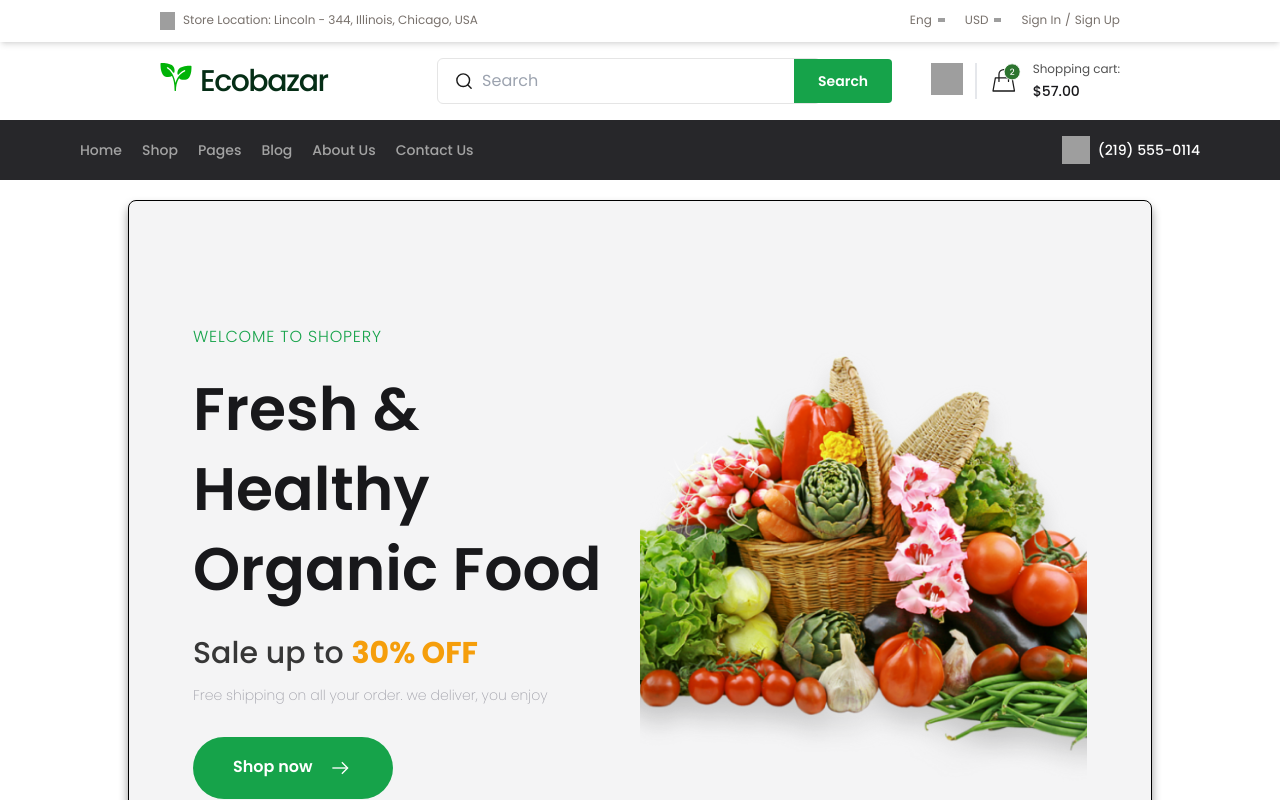
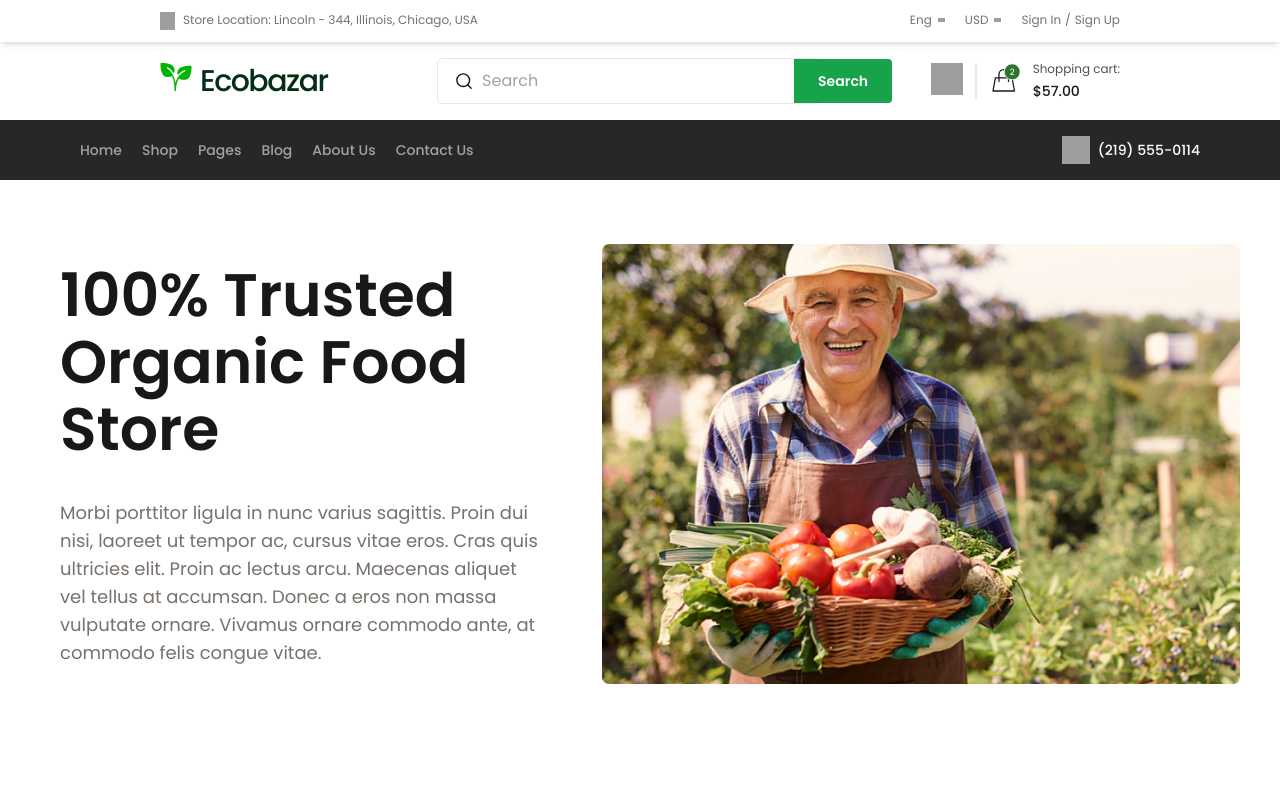
Before and after one commit to akshpnwr/organic-ecom, a React (Vite) app: page / in a window 1280 px wide. Shown: the top 800 px of the page. Built offline with nearby package versions, Linux system fonts and the light colour scheme; grey boxes are pictures that could not be loaded.

Commit message:
Add layout component and about us first section

```diff
--- a/src/App.tsx
+++ b/src/App.tsx
@@ -1,10 +1,13 @@
+import Layout from "./components/layout";
+import AboutUs from "./pages/About-us";
 import Homepage from "./pages/Homepage";
 
 function App() {
   return (
-    <div>
-      <Homepage />
-    </div>
+    <Layout>
+      {/* <Homepage /> */}
+      <AboutUs />
+    </Layout>
   );
 }
 
--- /dev/null
+++ b/src/components/layout.tsx
@@ -0,0 +1,15 @@
+import { ReactNode } from "react";
+import Footer from "./footer";
+import Navigation from "./navigation/navigation";
+
+const Layout: React.FC<{ children: ReactNode }> = ({ children }) => {
+  return (
+    <>
+      <Navigation />
+      {children}
+      <Footer />
+    </>
+  );
+};
+
+export default Layout;
--- /dev/null
+++ b/src/pages/About-us.tsx
@@ -0,0 +1,34 @@
+import image1 from "../assets/images/about-us/image-1.png";
+
+const AboutUs = () => {
+  return (
+    <div>
+      <section className="flex gap-5 max-md:flex-col max-md:gap-0 md:max-w-[1200px] md:my-16 md:mx-auto">
+        <div className="flex flex-col w-[45%] max-md:ml-0 max-md:w-full">
+          <div className="flex flex-col self-stretch px-5 my-auto max-md:mt-10 max-md:max-w-full">
+            <h1 className="text-6xl font-semibold leading-[67px] text-zinc-900 max-md:max-w-full max-md:text-4xl max-md:leading-[54px]">
+              100% Trusted Organic Food Store
+            </h1>
+            <p className="mt-9 text-lg leading-7 text-stone-500 max-md:max-w-full">
+              Morbi porttitor ligula in nunc varius sagittis. Proin dui nisi,
+              laoreet ut tempor ac, cursus vitae eros. Cras quis ultricies elit.
+              Proin ac lectus arcu. Maecenas aliquet vel tellus at accumsan.
+              Donec a eros non massa vulputate ornare. Vivamus ornare commodo
+              ante, at commodo felis congue vitae.
+            </p>
+          </div>
+        </div>
+        <div className="flex flex-col ml-5 w-[55%] max-md:ml-0 max-md:w-full">
+          <img
+            loading="lazy"
+            src={image1}
+            alt="about us image"
+            className="grow w-full aspect-[1.45] max-md:mt-10 max-md:max-w-full"
+          />
+        </div>
+      </section>
+    </div>
+  );
+};
+
+export default AboutUs;
--- a/src/pages/Homepage.tsx
+++ b/src/pages/Homepage.tsx
@@ -1,7 +1,5 @@
 import FeaturedProducts from "../components/featured-products/featured-products";
-import Footer from "../components/footer";
 import Hero from "../components/hero/hero";
-import Navigation from "../components/navigation/navigation";
 import Testimonial from "../components/testimonial";
 import TopCategory from "../components/top-category";
 import banner1 from "../assets/images/homepage-ad-banner-1.png";
@@ -19,7 +17,6 @@ import underline from "../assets/images/underline.svg";
 const Homepage: React.FC = () => {
   return (
     <div>
-      <Navigation />
       <Hero />
       <FeaturedProducts />
       <TopCategory />
@@ -82,7 +79,6 @@ const Homepage: React.FC = () => {
           />
         </div>
       </div>
-      <Footer />
     </div>
   );
 };
```
Also changed, not shown: src/assets/images/about-us/image-1.png (added), src/assets/images/about-us/image-2.png (added).
